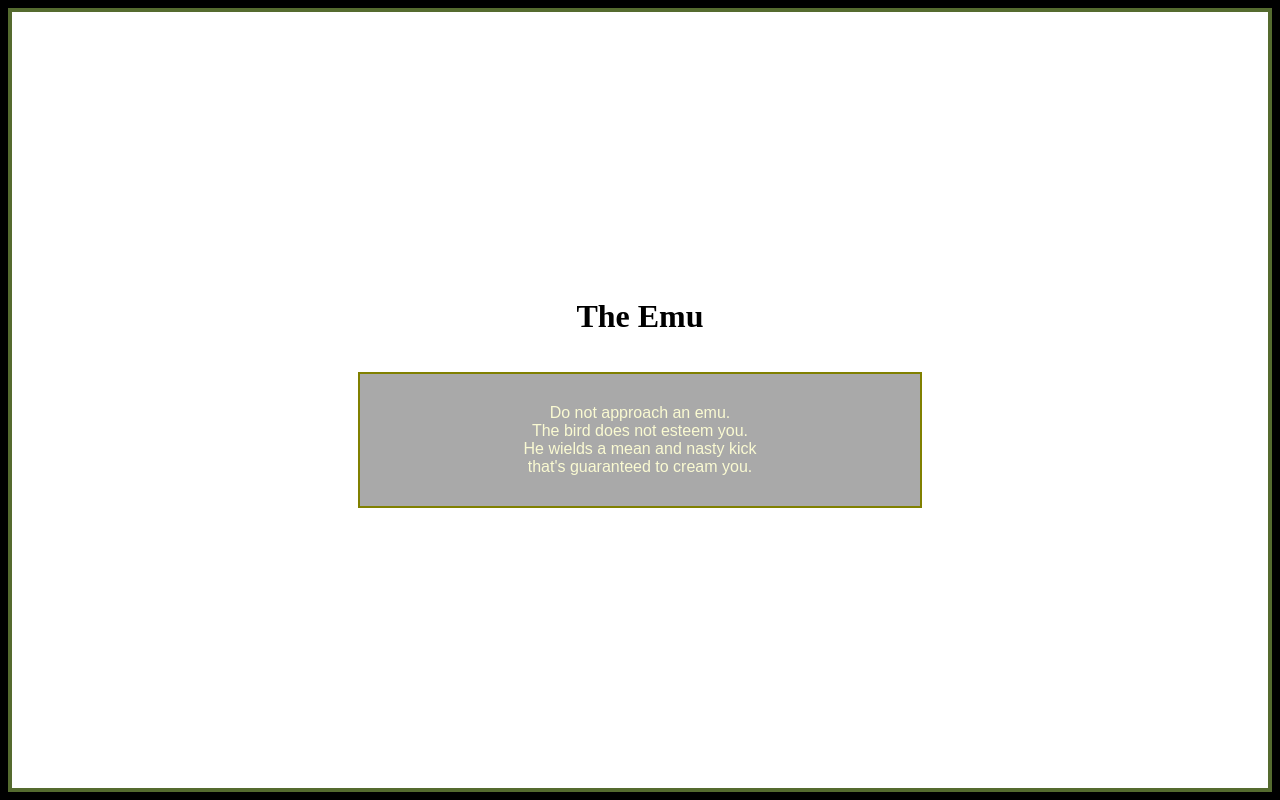
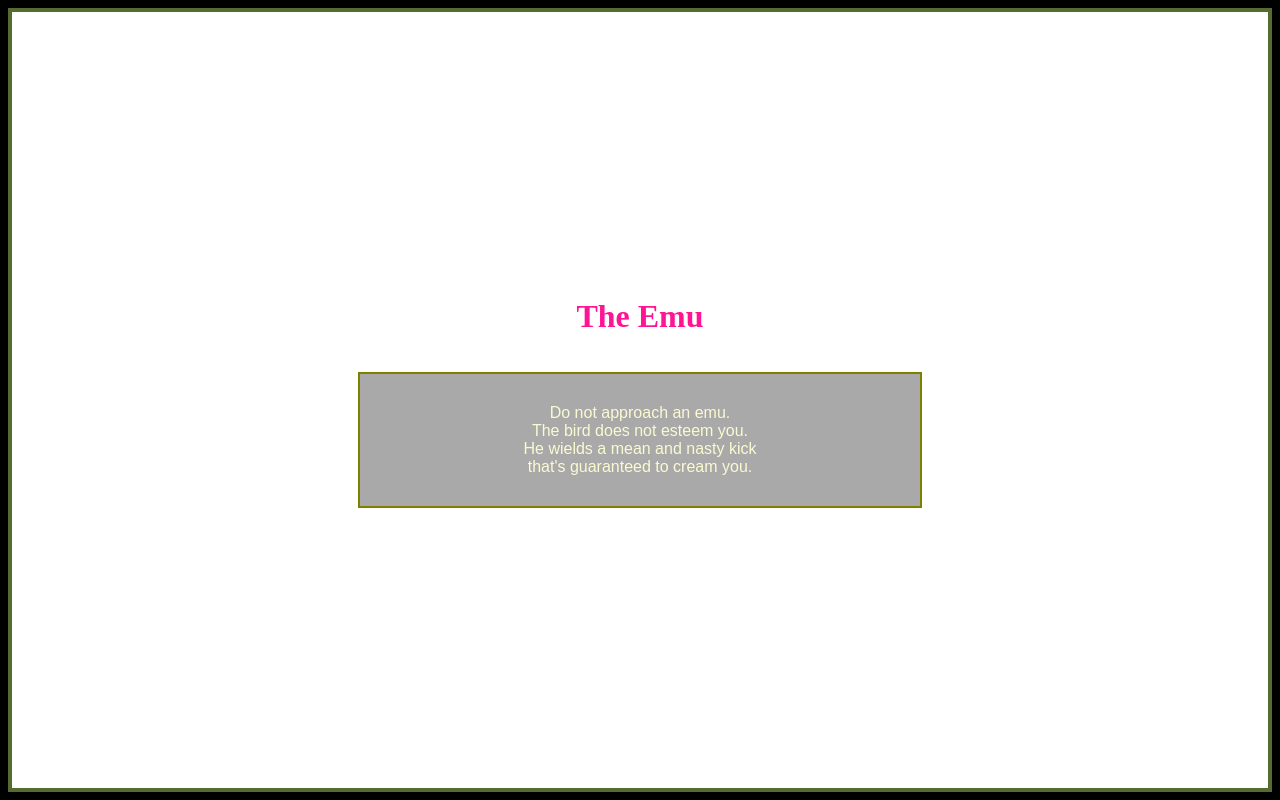
Before and after one commit to Anngineer/introduction-repository, a plain HTML site: page index.html in a window 1280 px wide. Drawn offline with Linux system fonts and the light colour scheme.

Commit message:
Change header color to pink

```diff
--- a/index.html
+++ b/index.html
@@ -18,6 +18,7 @@
         }
         h1 {
             text-align: center;
+            color:deeppink;
         }
         p {
             text-align: center;
```
